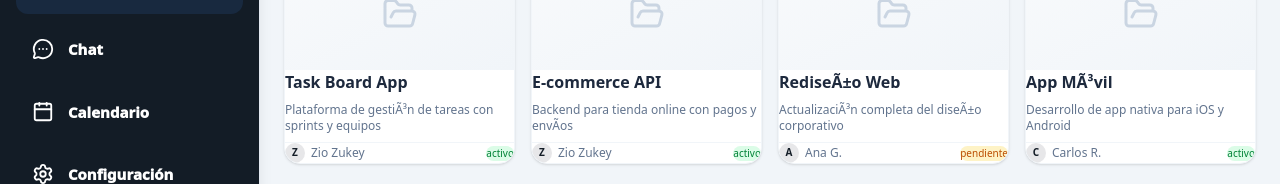
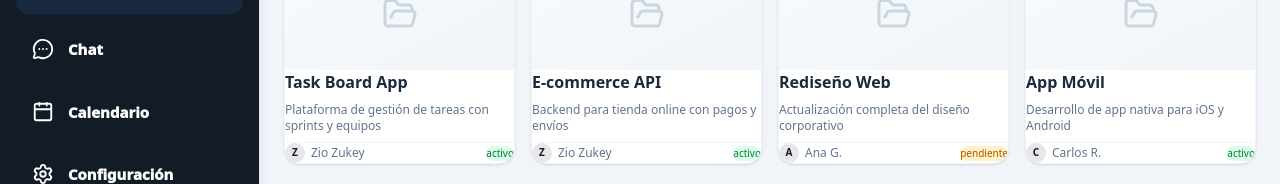
Before and after one commit to KevSyndrome/perseo-front-end, a React (Vite) app: page /proyectos in a window 1280 px wide. Shown: the part 215-399 px from the top of the page. Built offline with nearby package versions, Linux system fonts and the light colour scheme; no server answers; sample sign-in values are in the browser's storage.

Commit message:
feat: conectar forms crear y unirse desde pagina proyectos

```diff
--- a/src/app/Pages/Proyect.jsx
+++ b/src/app/Pages/Proyect.jsx
@@ -7,18 +7,22 @@ import FilterPanel from "../Components/FilterPanel";
 import Input from "../Components/Input";
 import ViewToggle from "../Components/ViewToggle";
 import ProjectCard from "../Components/ProjectCard";
+import ProyectoForm from "../Forms/ProyectoForm";
+import UnirseModal from "../Modals/UnirseModal";
 
 const sampleProjects = [
-  { id: 1, name: "Task Board App", description: "Plataforma de gestiÃ³n de tareas con sprints y equipos", owner: "Zio Zukey", image: "", status: "activo", startDate: "01/2026" },
-  { id: 2, name: "E-commerce API", description: "Backend para tienda online con pagos y envÃ­os", owner: "Zio Zukey", image: "", status: "activo", startDate: "03/2026" },
-  { id: 3, name: "RediseÃ±o Web", description: "ActualizaciÃ³n completa del diseÃ±o corporativo", owner: "Ana G.", image: "", status: "pendiente", startDate: "06/2026" },
-  { id: 4, name: "App MÃ³vil", description: "Desarrollo de app nativa para iOS y Android", owner: "Carlos R.", image: "", status: "activo", startDate: "02/2026" },
+  { id: 1, name: "Task Board App", description: "Plataforma de gestión de tareas con sprints y equipos", owner: "Zio Zukey", image: "", status: "activo", startDate: "01/2026" },
+  { id: 2, name: "E-commerce API", description: "Backend para tienda online con pagos y envíos", owner: "Zio Zukey", image: "", status: "activo", startDate: "03/2026" },
+  { id: 3, name: "Rediseño Web", description: "Actualización completa del diseño corporativo", owner: "Ana G.", image: "", status: "pendiente", startDate: "06/2026" },
+  { id: 4, name: "App Móvil", description: "Desarrollo de app nativa para iOS y Android", owner: "Carlos R.", image: "", status: "activo", startDate: "02/2026" },
 ];
 
 const Proyect = () => {
   const [mode, setMode] = useState("propios");
   const [view, setView] = useState("grid");
   const [filterOpen, setFilterOpen] = useState(false);
+  const [createOpen, setCreateOpen] = useState(false);
+  const [unirseOpen, setUnirseOpen] = useState(false);
 
   useBreadcrumb([
     { label: "Dashboard", path: "/dashboard" },
@@ -56,13 +60,16 @@ const Proyect = () => {
           Filtros
         </button>
 
+        {/* ← Cambiado: abre form según el modo activo */}
         <button
-          onClick={() => {}}
+          onClick={() => mode === 'propios' ? setCreateOpen(true) : setUnirseOpen(true)}
           className="flex items-center gap-2 rounded-lg bg-primary px-4 py-2.5 text-sm font-medium text-white
           transition hover:bg-primary-hover cursor-pointer"
         >
           <Plus size={16} />
-          <span className="hidden sm:inline">Crear proyecto</span>
+          <span className="hidden sm:inline">
+            {mode === 'propios' ? 'Crear proyecto' : 'Unirse a proyecto'}
+          </span>
         </button>
       </div>
 
@@ -103,6 +110,17 @@ const Proyect = () => {
           </motion.div>
         )}
       </AnimatePresence>
+
+      {/* ← Agregado: modales al final */}
+      <ProyectoForm
+        isOpen={createOpen}
+        onClose={() => setCreateOpen(false)}
+      />
+
+      <UnirseModal
+        isOpen={unirseOpen}
+        onClose={() => setUnirseOpen(false)}
+      />
     </div>
   );
 };
```
